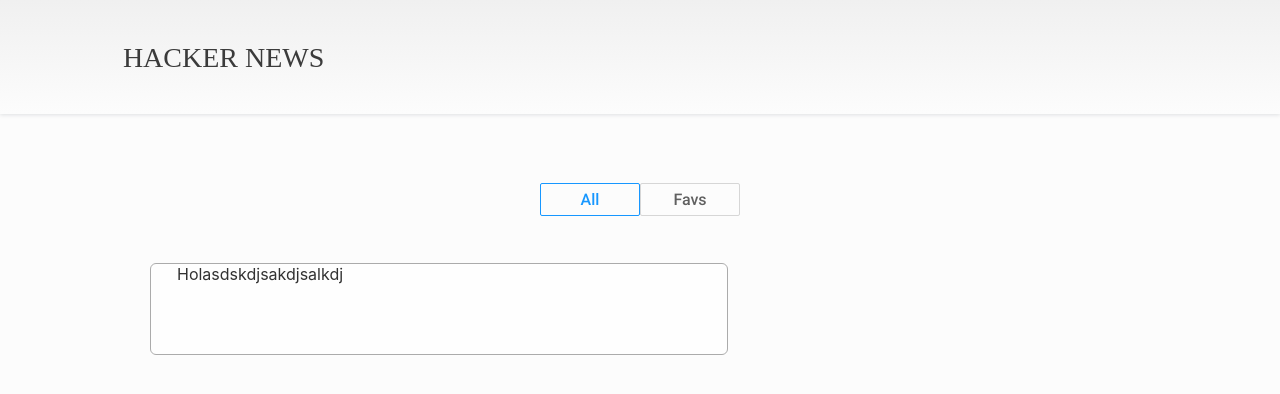
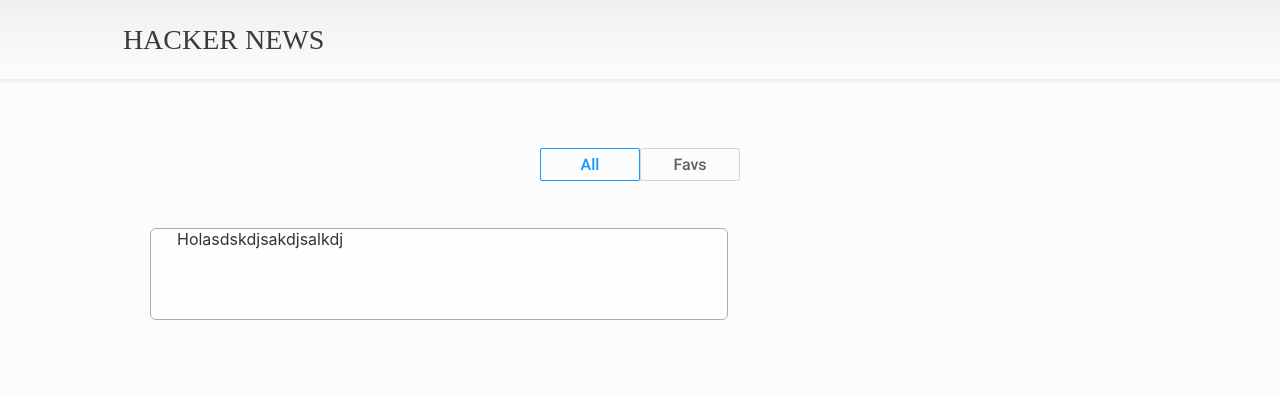
Before and after one commit to alrus2797/reign-challengue, a React (Create React App) app: page / in a window 1280 px wide. Shown: the top 394 px of the page. Built offline with nearby package versions, Linux system fonts and the light colour scheme; a web font is replaced by a local one.

Commit message:
Fix Header Spacing

```diff
--- a/src/components/header/HeaderStyles.css
+++ b/src/components/header/HeaderStyles.css
@@ -1,8 +1,8 @@
 .header {
   width: 100%;
-  height: 9%;
+  height: 7%;
   margin: 0 0 70px;
-  padding: 44px 0px 42px;
+  padding: 2% 0;
   box-shadow: 0 1px 4px 0 rgba(0, 21, 41, 0.12);
   background-image: linear-gradient(to bottom, #ececec -32%, #fff 124%);
 }
```
